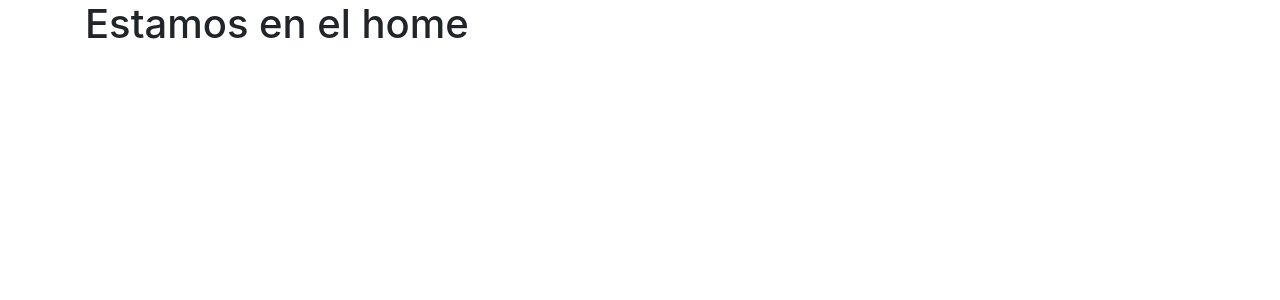
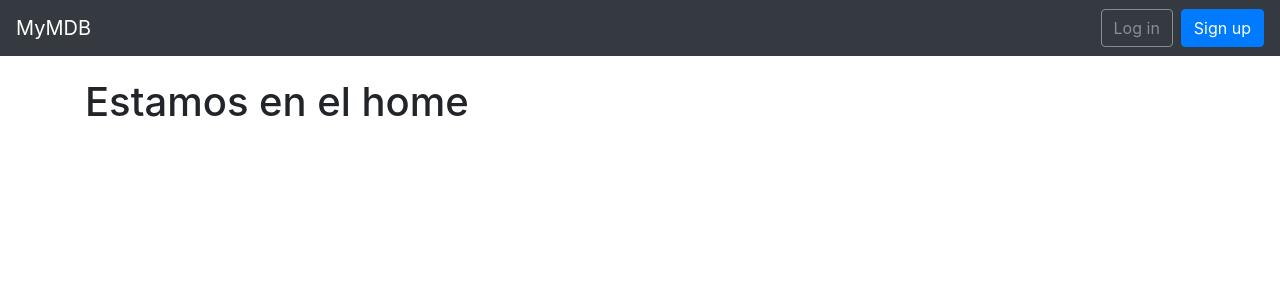
Before and after one commit to betodev90/App-MDB, a Django app: page / in a window 1280 px wide. Shown: the top 300 px of the page. Run offline with Django 3.2, Linux system fonts and the light colour scheme; some libraries are stand-ins or nearby versions.

Commit message:
Agregando el base.html, completo

```diff
--- a/config/urls.py
+++ b/config/urls.py
@@ -17,11 +17,10 @@ from django.contrib import admin
 from django.urls import path, include
 from django.views.generic.base import TemplateView
 
-
 urlpatterns = [
     path('', TemplateView.as_view(template_name='home.html'), name='home'),
     path('admin/', admin.site.urls),
-    path('users/', include('users.urls')),
+    path('users/', include('users.urls', namespace='users')),
     # La razón es que la aplicación de autenticación integrada ya proporciona vistas
     # y direcciones URL para iniciar sesión y cerrar sesión.
     path('users/', include('django.contrib.auth.urls')),
--- a/templates/base.html
+++ b/templates/base.html
@@ -1,23 +1,67 @@
-<!doctype html>
-<html lang="en">
-
+{% load static %}
+<!DOCTYPE html>
+<html lang="es">
 <head>
     <!-- Required meta tags -->
-    <meta charset="utf-8">
+    <meta charset="UTF-8">
     <meta name="viewport" content="width=device-width, initial-scale=1, shrink-to-fit=no">
-
     <!-- Bootstrap CSS -->
-    <link rel="stylesheet" href="https://stackpath.bootstrapcdn.com/bootstrap/4.1.3/css/bootstrap.min.css" integrity="sha384-MCw98/SFnGE8fJT3GXwEOngsV7Zt27NXFoaoApmYm81iuXoPkFOJwJ8ERdknLPMO" crossorigin="anonymous">
-
-    <title>{% block title %}{% endblock %}</title>
+    <link href="https://maxcdn.bootstrapcdn.com/bootstrap/4.0.0-beta/css/bootstrap.min.css" integrity="sha384-/Y6pD6FV/Vv2HJnA6t+vslU6fwYXjCFtcEpHbNJ0lyAFsXTsjBbfaDjzALeQsN6M" rel="stylesheet" crossorigin="anonymous">
+    <title>{% block title %}MyMDB{% endblock %}</title>
+    <style>
+        .mymdb-masthead {
+            background-color: #EEEEEE;
+            margin-bottom: 1em;
+        }
+        .errorlist {
+            color: #e11;
+        }
+    </style>
 </head>
 
 <body>
 
+    <!-- Start Navbar -->
+    <nav class="navbar navbar-expand-md navbar-dark bg-dark mb-4">
+        <a class="navbar-brand" href="{% url 'home' %}">MyMDB</a>
+        <button class="navbar-toggler" type="button" data-toggle="collapse" data-t\ arget="#navbarCollapse"
+                    aria-controls="navbarCollapse" aria-expanded="false" ari\ a-label="Toggle navigation">
+            <span class="navbar-toggler-icon"></span>
+        </button>
+        <div class="collapse navbar-collapse" id="navbarCollapse">
+            {% if request.user.is_authenticated %}
+                <ul class="navbar-nav ml-auto">
+                    <li class="nav-item">
+                        <a class="nav-link dropdown-toggle" href="#" id="userMenu" data-toggle="dropdown" aria-haspopup="true" aria-expanded="false">
+                            {{ user.username }}
+                        </a>
+                        <div class="dropdown-menu dropdown-menu-right" aria-labelledby="userMenu">
+                        <a class="dropdown-item" href="#">Change password</a>
+                        <div class="dropdown-divider"></div>
+                            <a class="dropdown-item" href="{% url 'logout' %}">Log out</a>
+                        </div>
+                    </li>
+                </ul>
+            {% else %}
+                <form class="form-inline ml-auto">
+                    <a href="{% url 'login' %}" class="btn btn-outline-secondary">Log in</a>
+                    <a href="{% url 'users:signup' %}" class="btn btn-primary ml-2">Sign up</a>
+                </form>
+            {% endif %}
+        </div>
+    </nav>
+    <!-- End Navbar -->
+
     <div class="container">
-        {% block content %}{% endblock %}
+        <div class="row">
+            <div class="col-sm-8 mymdb-main">
+                {% block content %}{% endblock %}
+            </div>
+            <div class="col-sm-3 offset-sm-1 mymdb-sidebar">
+                {% block sidebar %}{% endblock %}
+            </div>
+        </div>
     </div>
-
 
     <!-- Optional JavaScript -->
     <!-- jQuery first, then Popper.js, then Bootstrap JS -->
--- a/users/urls.py
+++ b/users/urls.py
@@ -1,6 +1,7 @@
 from django.urls import path
 from .views import SignUp
 
+app_name = 'users'
 urlpatterns = [
     path('signup/', SignUp.as_view(), name='signup'),
 ]
```
